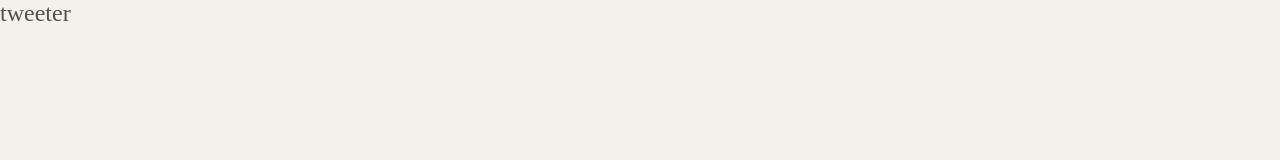
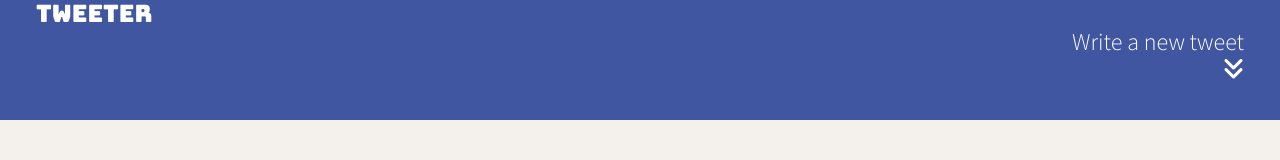
Before and after one commit to open-meadow/tweeter, a website: page public/index.html in a window 1280 px wide. Drawn offline with nearby package versions, Linux system fonts and the light colour scheme.

Commit message:
Initial commit

```diff
--- a/public/index.html
+++ b/public/index.html
@@ -7,8 +7,14 @@
     <!-- External CSS -->
     <link rel="stylesheet" href="https://cdnjs.cloudflare.com/ajax/libs/normalize/8.0.1/normalize.min.css" type="text/css" />
 
+    <link rel="stylesheet" href="https://cdnjs.cloudflare.com/ajax/libs/font-awesome/6.2.1/css/all.min.css" integrity="sha512-MV7K8+y+gLIBoVD59lQIYicR65iaqukzvf/nwasF0nqhPay5w/9lJmVM2hMDcnK1OnMGCdVK+iQrJ7lzPJQd1w==" crossorigin="anonymous" referrerpolicy="no-referrer" />
+
+    <!--External font-->
+    <link rel="preconnect" href="https://fonts.googleapis.com"><link rel="preconnect" href="https://fonts.gstatic.com" crossorigin><link href="https://fonts.googleapis.com/css2?family=Bungee&family=Source+Sans+Pro:ital,wght@0,300;0,600;1,300;1,600&display=swap" rel="stylesheet">
+
     <!-- App CSS -->
     <link rel="stylesheet" href="/styles/layout.css" type="text/css" />
+    <link rel="stylesheet" href="/styles/nav.css" type="text/css">
 
     <!-- External JS -->
     <script src="https://ajax.googleapis.com/ajax/libs/jquery/3.4.1/jquery.min.js"></script>
@@ -21,6 +27,10 @@
     <!-- Top nav bar (fixed) -->
     <nav>
       <span>tweeter</span>
+      <div>
+        <div>Write a new tweet</div>
+        <i class="fa-solid fa-angles-down"></i>
+      </div>
     </nav>
 
     <!-- Page-specific (main) content here -->
--- a/public/styles/layout.css
+++ b/public/styles/layout.css
@@ -3,6 +3,9 @@
  * https://css-tricks.com/international-box-sizing-awareness-day/
  * Do not modify these two selectors, please
  */
+
+ @import url('https://fonts.googleapis.com/css2?family=Bungee&family=Source+Sans+Pro:ital,wght@0,300;0,600;1,300;1,600&display=swap');
+
 html {
   box-sizing: border-box;
 }
@@ -23,3 +26,7 @@
 /*
  * Additional CSS can be defined below or in other CSS files, as per instructions
  */
+
+ body {
+  font-family: 'Source Sans Pro', sans-serif;
+ }
--- /dev/null
+++ b/public/styles/nav.css
@@ -0,0 +1,19 @@
+@import url('https://fonts.googleapis.com/css2?family=Bungee&family=Source+Sans+Pro:ital,wght@0,300;0,600;1,300;1,600&display=swap');
+
+nav {
+  height: 120px;
+  width: auto;
+  background-color: #4056a1;
+  color: #FFFFFF;
+  padding-left: 1.5em;
+  padding-right: 1.5em;
+}
+
+nav span {
+  font-family: 'Bungee', cursive;
+  text-align: center;
+}
+
+nav div {
+  text-align: end;
+}
```
Also changed, not shown: server/data-files/initial-tweets.json (+5 -5 lines), 1 other file.
